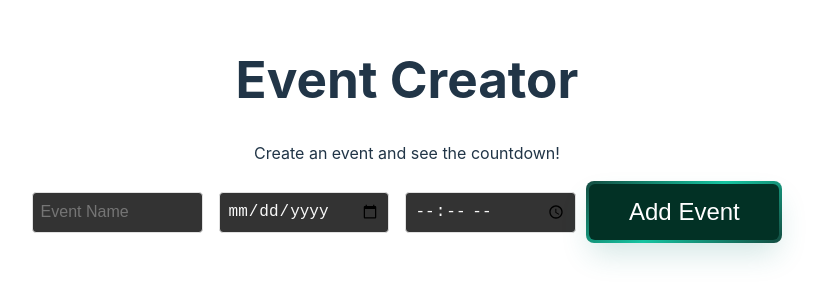
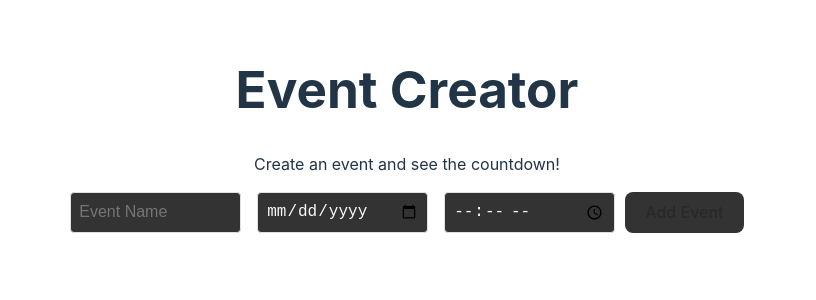
Before and after one commit to steven-jacovitch/Event_Creator_Project, a React (Vite) app: page / in a window 1280 px wide. Shown: the part 270-570 px from the top of the page, without its empty margins (233-1049 px from the left). Built offline with nearby package versions, Linux system fonts and the light colour scheme.

Commit message:
added sort event function so that events are mapped in order from closest event to furthest event

```diff
--- a/src/App.css
+++ b/src/App.css
@@ -87,5 +87,8 @@ input {
   padding: 20px;
   margin: 20px;
   color: #333;
+}
 
+.disabled {
+  background-color: #333;
 }
--- a/src/App.jsx
+++ b/src/App.jsx
@@ -21,6 +21,7 @@ const App = () => {
   }, []);
 
   const handleSubmit = () => {
+
     // Combine date and time into a single string
     const dateTime = `${date}T${time}`;
 
@@ -52,6 +53,14 @@ const App = () => {
     localStorage.setItem('events', JSON.stringify(newEvents));
   };
 
+  const sortEvents = (events) => {
+    return events.sort((a, b) => new Date(a.targetDate) - new Date(b.targetDate));
+  };
+
+  const sortedEvents = sortEvents(events);
+
+  const isValid = eventName !== '' && date !== '' && time !== '';
+
   return (
     <div>
       <h1>Event Creator</h1>
@@ -66,11 +75,11 @@ const App = () => {
           handleDateChange={e => setDate(e.target.value)}
           handleTimeChange={e => setTime(e.target.value)}
         />
-        <button className="button-64" role="button" onClick={handleSubmit}><span className="text">Add Event</span></button>
+        <button className={!isValid ? "disabled" : "button-64"} role="button" onClick={handleSubmit} disabled={!isValid}><span className="text">Add Event</span></button>
       </div>
 
       <div className="event-container">
-          {events.map((event, index) => (
+        {sortedEvents.map((event, index) => (
           <Event
             key={index}
             eventName={event.eventName}
```
Lines whose indentation alone changed are shown as unchanged.
